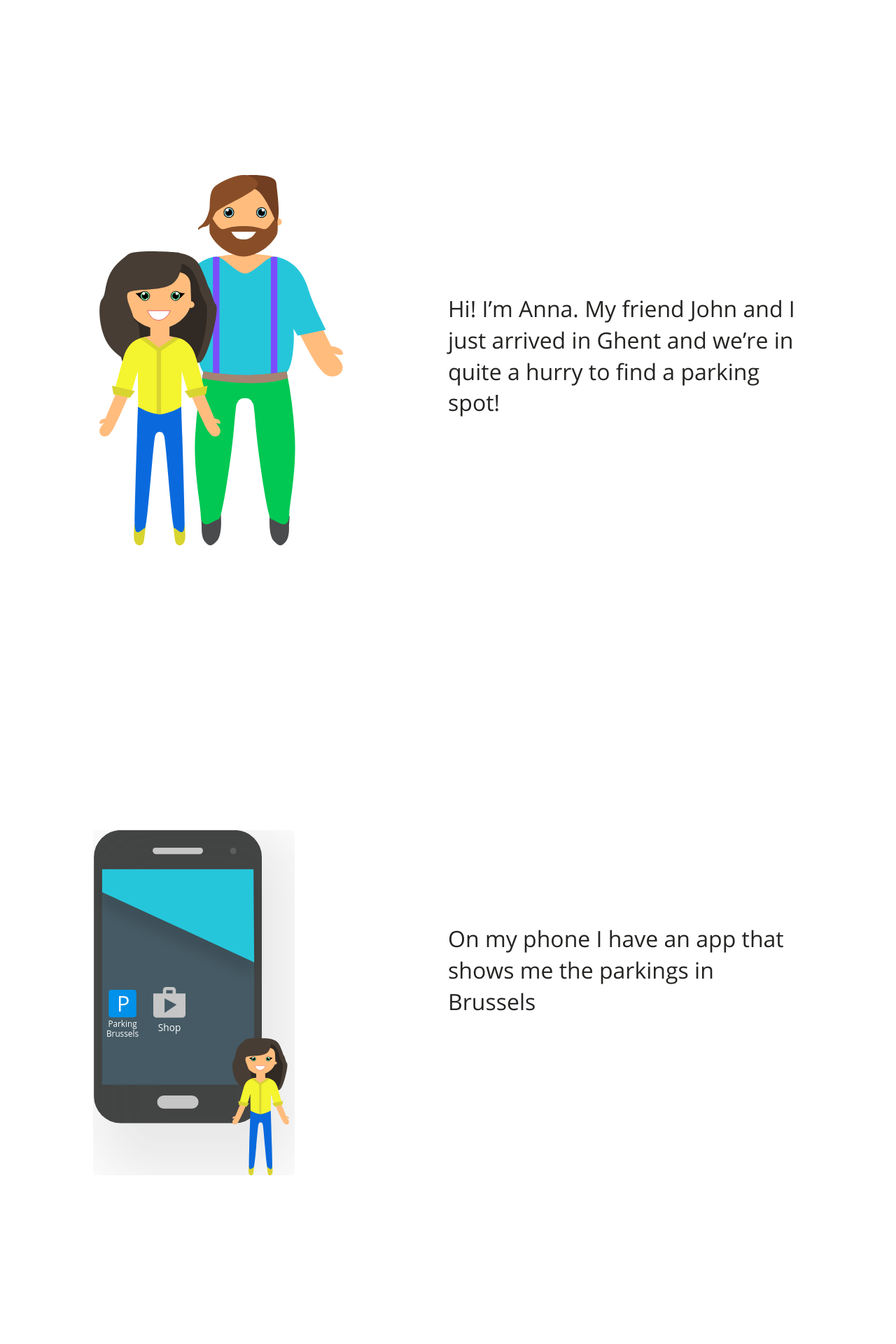
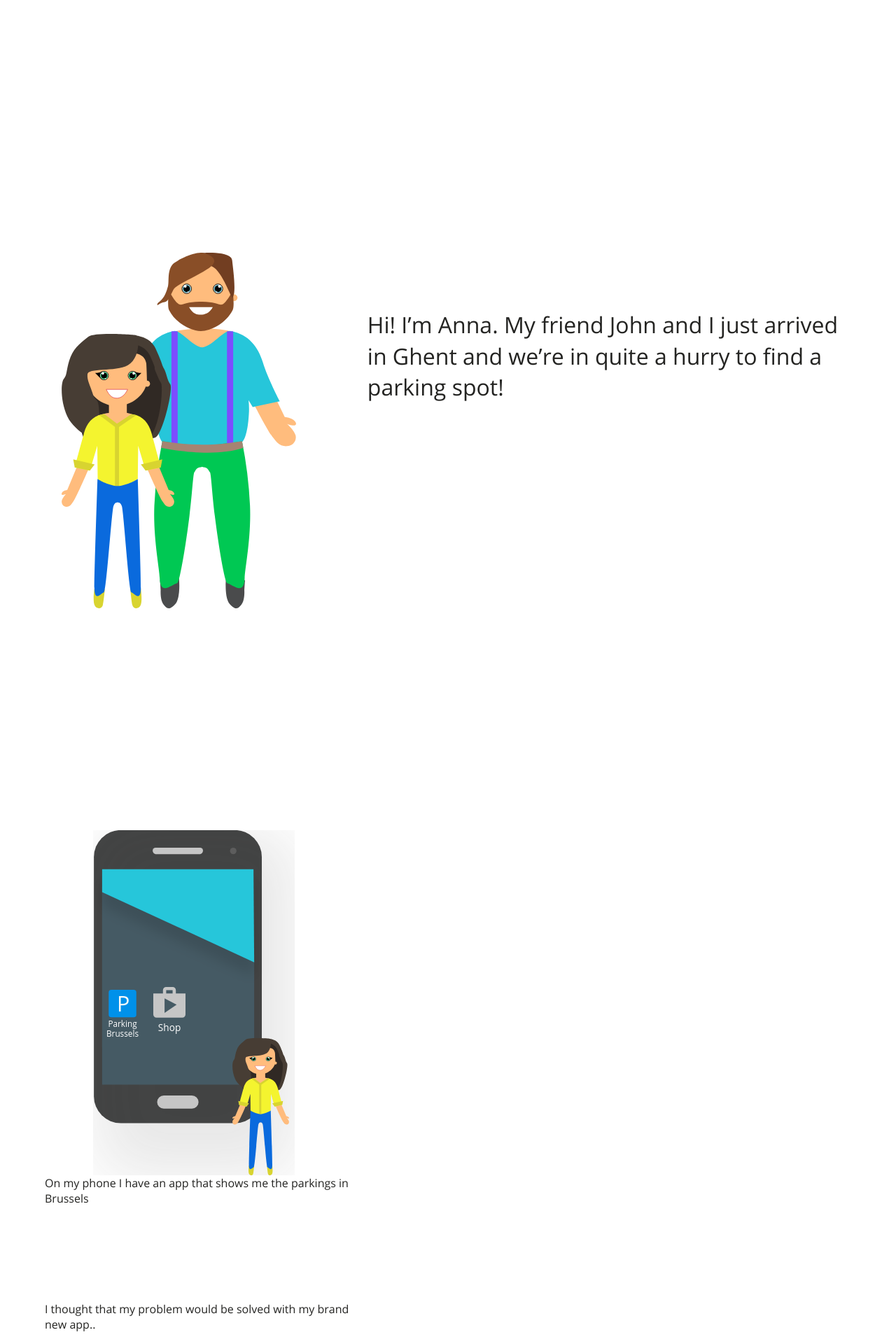
Before and after one commit to osoc16/mobylink, a Jekyll site: the page built from index.html, in a window 1280 px wide. Shown: the part 904-2824 px from the top of the page at 70% size. Built offline with Jekyll 4.4.1, drawn with Linux system fonts in a browser that asks for light colours.

Commit message:
Flex box Section1
Signed-off-by: Pieter-Jan Geeroms <pieterjangeeroms@hotmail.com>

```diff
--- a/_includes/section1.html
+++ b/_includes/section1.html
@@ -1,4 +1,4 @@
 <section id="intro" class="gradient">
-  <p class="text-centered text-width-50 text-vertical-centered">Let’s make <strong>data management</strong> easier with the help of <strong>linked data</strong> and the <strong>Datex II</strong> format.  Don’t worry if you don’t know what this means... we’ll explain this to you.</p>
+  <p class="text-centered text-width-50">Let’s make <strong>data management</strong> easier with the help of <strong>linked data</strong> and the <strong>Datex II</strong> format.  Don’t worry if you don’t know what this means... we’ll explain this to you.</p>
   <a id="btn-more" class="button button-md" href="#">Read more</a>
 </section>
--- a/_includes/section2.html
+++ b/_includes/section2.html
@@ -1,6 +1,6 @@
 <section id="section2">
-  <div class="section2-image">
+  <div class="image section2-image">
     Anna and Bruce
   </div>
-  <p class="text-right text-width-40 fly-in-before">Hi! I’m Anna. My friend John and I just arrived in Ghent and we’re in quite a hurry to find a parking spot!</p>
+  <p class="text fly-in-before">Hi! I’m Anna. My friend John and I just arrived in Ghent and we’re in quite a hurry to find a parking spot!</p>
 </section>
--- a/_sass/_section2.sass
+++ b/_sass/_section2.sass
@@ -1,6 +1,18 @@
 .section2-image
   background-image: url("../img/anna.svg"), url("../img/bruce.svg")
   background-repeat: no-repeat
-  background-size: 15%, 25%
-  background-position: 8% bottom, 16% bottom
+  background-size: 35%, 60%
+  background-position: 8% bottom, 45% bottom
   @extend .image
+
+#section2
+  display: flex
+  flex-direction: row
+  flex-wrap: wrap
+  align-items: center
+  justify-content: flex-start
+
+  .image
+    flex-basis: 40%
+  .text
+    flex-basis: 60%
--- a/src/css/story.sass
+++ b/src/css/story.sass
@@ -81,27 +81,10 @@
 .text-width-50
   width: 50%
 
-.text-left
-  @extend .text
-  position: absolute
-  left: 10%
-  top: 40vh
-
 .text-centered
   @extend .text
   margin: 0 auto
   text-align: center
-
-.text-vertical-centered
-  text-align: center
-
-.text-right
-  @extend .text
-  position: absolute
-  right: 10%
-  top: 40vh
-
-
 
 /* ======================== */
 /* HEADER
```
